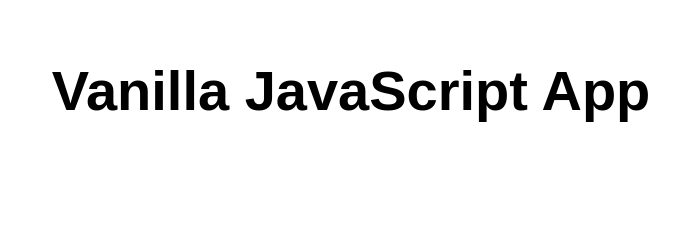
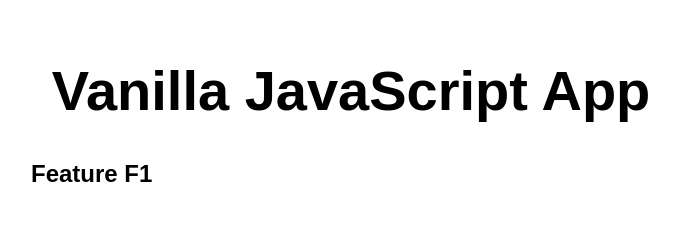
Before and after one commit to JamesDawson/jdtest-swa-poc, a plain HTML site: page src/index.html in a window 1280 px wide. Shown: the whole page, without its empty margins (289-968 px from the left). Drawn offline with Linux system fonts and the light colour scheme.

Commit message:
Add feature F1

```diff
--- a/src/index.html
+++ b/src/index.html
@@ -11,6 +11,7 @@
 <body>
   <main>
     <h1>Vanilla JavaScript App</h1>
+    <h2>Feature F1</h2>
   </main>
 </body>
 
```
